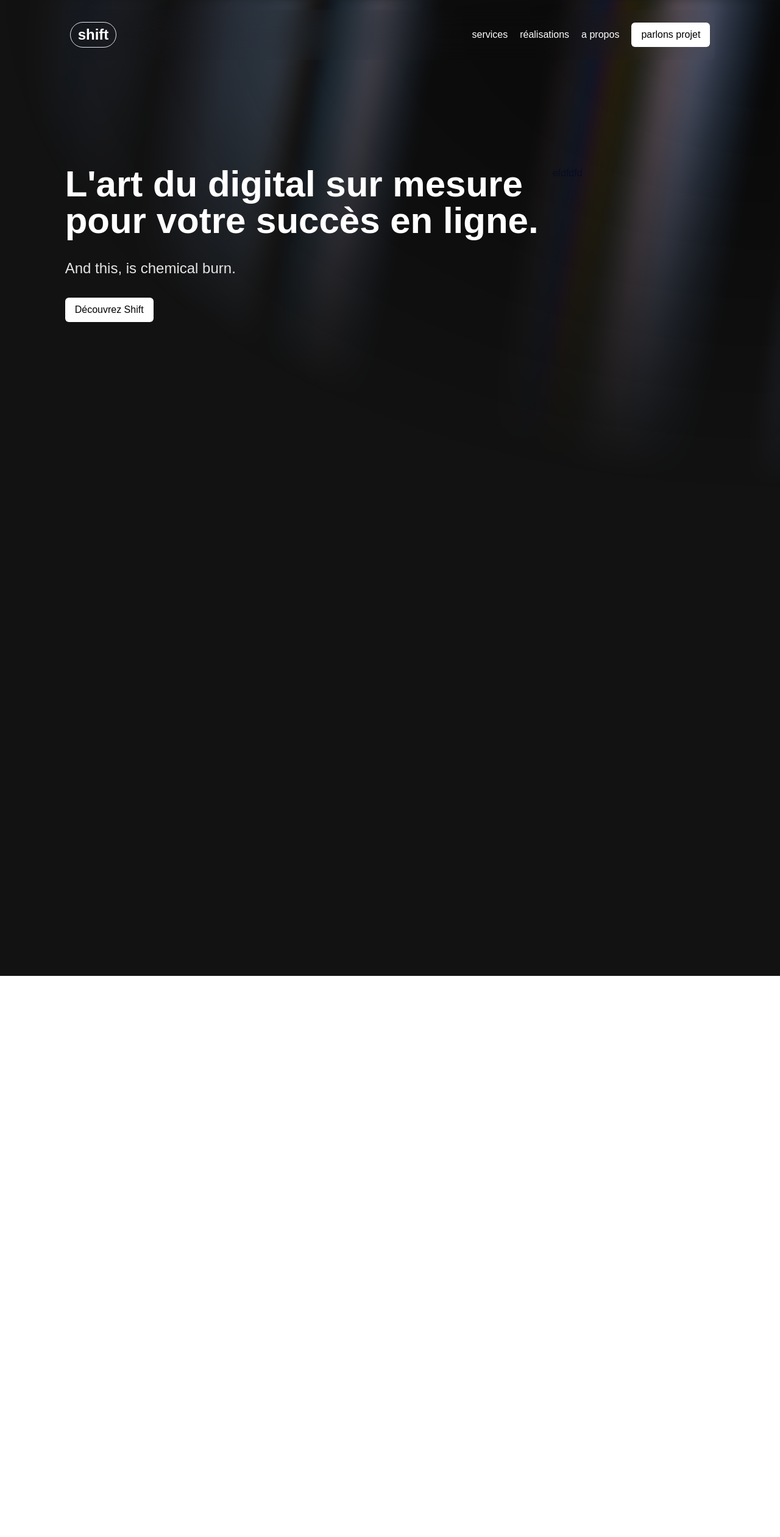
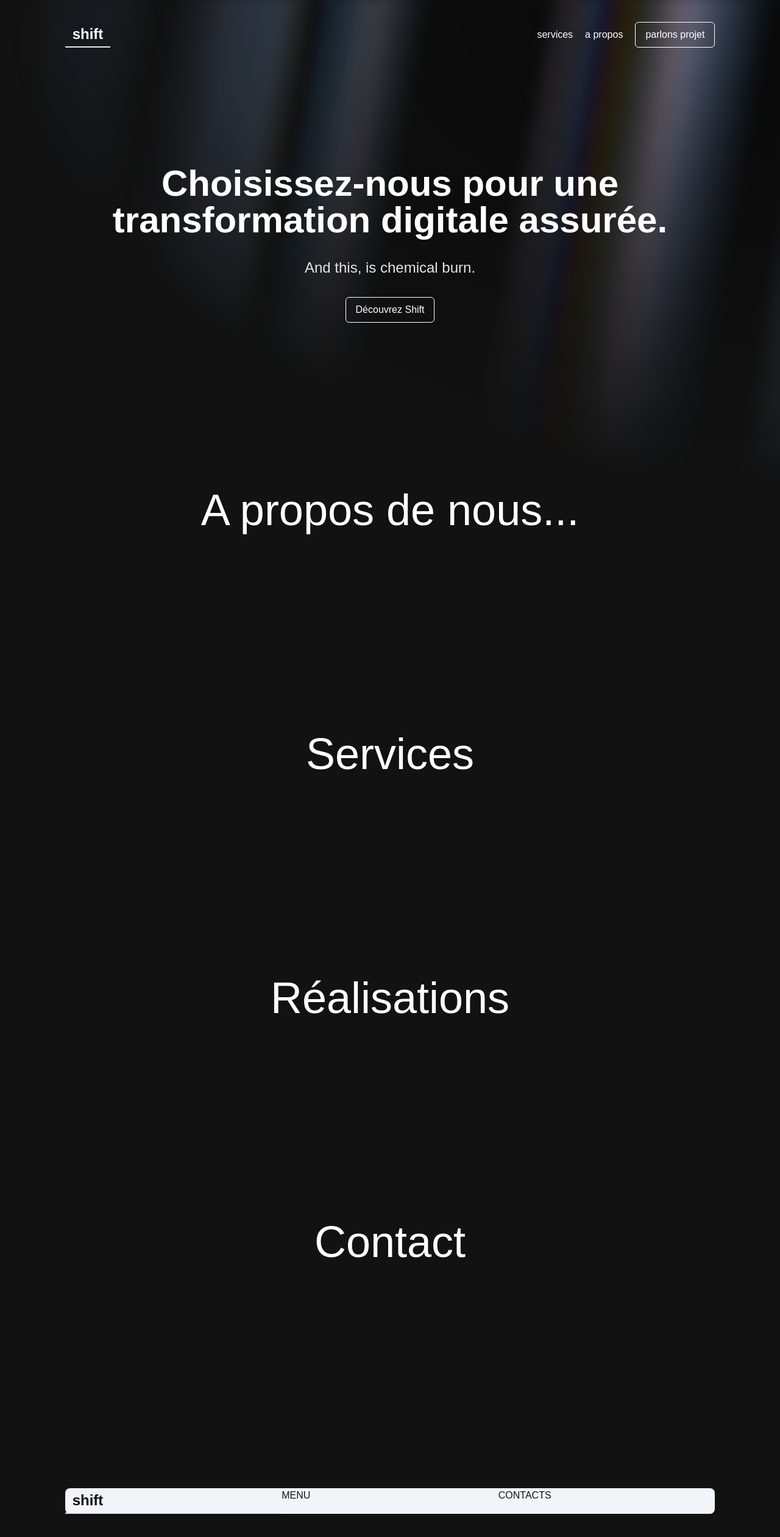
Before and after one commit to noheezybucket/my-agency, a Next.js app: page / in a window 1280 px wide. Shown: the whole page at 61% size. Before the commit the page ends 1600 px from the top, so only its background shows below. Built offline with nearby package versions, Linux system fonts and the light colour scheme; a web font is replaced by a local one.

Commit message:
structure

```diff
--- a/app/layout.tsx
+++ b/app/layout.tsx
@@ -1,10 +1,11 @@
 import type { Metadata } from "next";
 import "../styles/globals.css";
 import Header from "@/components/navigation/Header";
+import Footer from "@/components/navigation/Footer";
 
 
 export const metadata: Metadata = {
-  title: "Slide Agency",
+  title: "web shift",
   description: "Generated by create next app",
 };
 
@@ -17,8 +18,9 @@ export default function RootLayout({
     <html lang="en" className="dark">
       <body>
         <Header />
-
-        {children}</body>
+        {children}
+        <Footer />
+      </body>
     </html>
   );
 }
--- a/app/page.tsx
+++ b/app/page.tsx
@@ -3,10 +3,31 @@ import { AuroraBackgroundDemo } from "../components/Hero";
 
 export default function Home() {
   return (
-    <main>
+    <main className={cn("dark:bg-bg dark:text-white grain")}>
       <AuroraBackgroundDemo />
-      <section className={cn("dark:bg-bg")}>
-        <div className="mx-auto w-10/12 rounded-lg h-[100vh]"></div>
+
+      <section >
+        <div className="mx-auto w-10/12 rounded-lg h-[50vh]">
+          <h2 className="big-title text-center">A propos de nous...</h2>
+        </div>
+      </section>
+
+      <section >
+        <div className="mx-auto w-10/12 rounded-lg h-[50vh]">
+          <h2 className="big-title text-center">Services</h2>
+        </div>
+      </section>
+
+      <section >
+        <div className="mx-auto w-10/12 rounded-lg h-[50vh]">
+          <h2 className="big-title text-center">Réalisations</h2>
+        </div>
+      </section>
+
+      <section >
+        <div className="mx-auto w-10/12 rounded-lg h-[50vh]">
+          <h2 className="big-title text-center">Contact</h2>
+        </div>
       </section>
     </main>
   );
--- a/components/Hero.tsx
+++ b/components/Hero.tsx
@@ -17,10 +17,10 @@ export function AuroraBackgroundDemo() {
                         duration: 0.8,
                         ease: "easeInOut",
                     }}
-                    className="relative flex flex-col gap-4  justify-center w-9/12"
+                    className="relative flex flex-col gap-4  justify-center items-center"
                 >
-                    <div className="text-3xl md:text-6xl font-bold dark:text-white">
-                        L'art du digital sur mesure pour votre succès en ligne.
+                    <div className="text-3xl md:text-6xl font-bold dark:text-white leading-5 text-center">
+                        Choisissez-nous pour une transformation digitale assurée.
                     </div>
                     <div className="font-extralight text-base md:text-2xl dark:text-neutral-200 py-4">
                         And this, is chemical burn.
@@ -29,7 +29,6 @@ export function AuroraBackgroundDemo() {
                         Découvrez Shift
                     </button>
                 </motion.div>
-                <div className="w-3/12">efdfdfd</div>
             </div>
 
         </AuroraBackground>
--- /dev/null
+++ b/components/Logo.tsx
@@ -0,0 +1,10 @@
+import React from 'react'
+
+const Logo = () => {
+    return (
+        <span className='text-2xl font-extrabold border-b-2 px-3 py-1'>shift</span>
+
+    )
+}
+
+export default Logo
--- a/components/navigation/Footer.tsx
+++ b/components/navigation/Footer.tsx
@@ -1,8 +1,21 @@
+import { cn } from '@/utils/cn'
 import React from 'react'
+import Logo from '../Logo'
 
 const Footer = () => {
     return (
-        <div>Footer</div>
+        <footer className={cn("dark:bg-bg dark:text-white py-10")}>
+            <div className="mx-auto w-10/12 bg-slate-100 text-bg rounded-lg grid grid-cols-3">
+                <Logo />
+                <div>
+                    <span>MENU</span>
+                </div>
+
+                <div>
+                    <span>CONTACTS</span>
+                </div>
+            </div>
+        </footer>
     )
 }
 
--- a/components/navigation/Header.tsx
+++ b/components/navigation/Header.tsx
@@ -1,15 +1,15 @@
 import { cn } from '@/utils/cn'
 import React from 'react'
+import Logo from '../Logo'
 
 const Header = () => {
     return (
         <header className="fixed z-50 w-full text-white top-4">
-            <div className='mx-auto w-10/12 flex justify-between items-center backdrop-blur-xl rounded-md py-5 p-2'>
-                <span className='text-2xl font-extrabold border rounded-full px-3 py-1'>shift</span>
+            <div className='mx-auto w-10/12 flex justify-between items-center rounded-md py-5'>
+                <Logo />
                 <nav>
                     <ul className='flex space-x-5 items-center'>
                         <li>services</li>
-                        <li>réalisations</li>
                         <li>a propos</li>
                         <li className='primary-btn'>parlons projet</li>
                     </ul>
--- /dev/null
+++ b/components/services/Services.tsx
@@ -0,0 +1,9 @@
+import React from 'react'
+
+const Services = () => {
+    return (
+        <div>Services</div>
+    )
+}
+
+export default Services
--- a/styles/globals.css
+++ b/styles/globals.css
@@ -13,5 +13,9 @@ body {
 }
 
 .primary-btn {
-  @apply bg-black dark:bg-white rounded-md w-fit text-white dark:text-black px-4 py-2
+  @apply bg-transparent border  dark:border-white rounded-md w-fit text-white dark:text-white px-4 py-2
 }
+
+.big-title {
+  @apply text-7xl
+}
```
